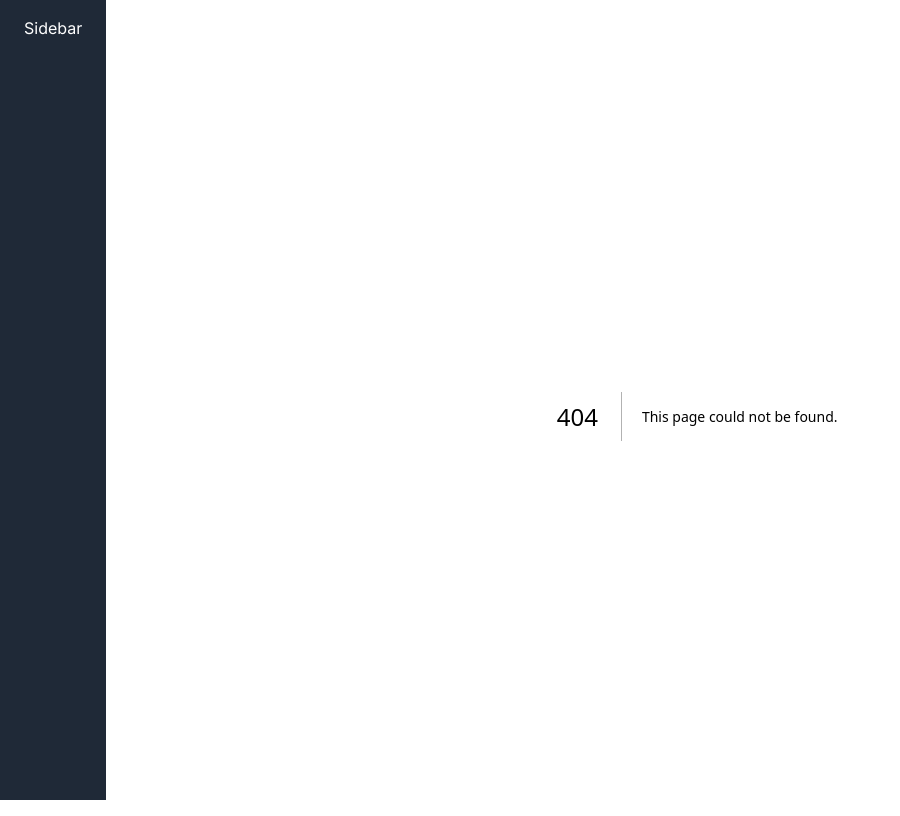
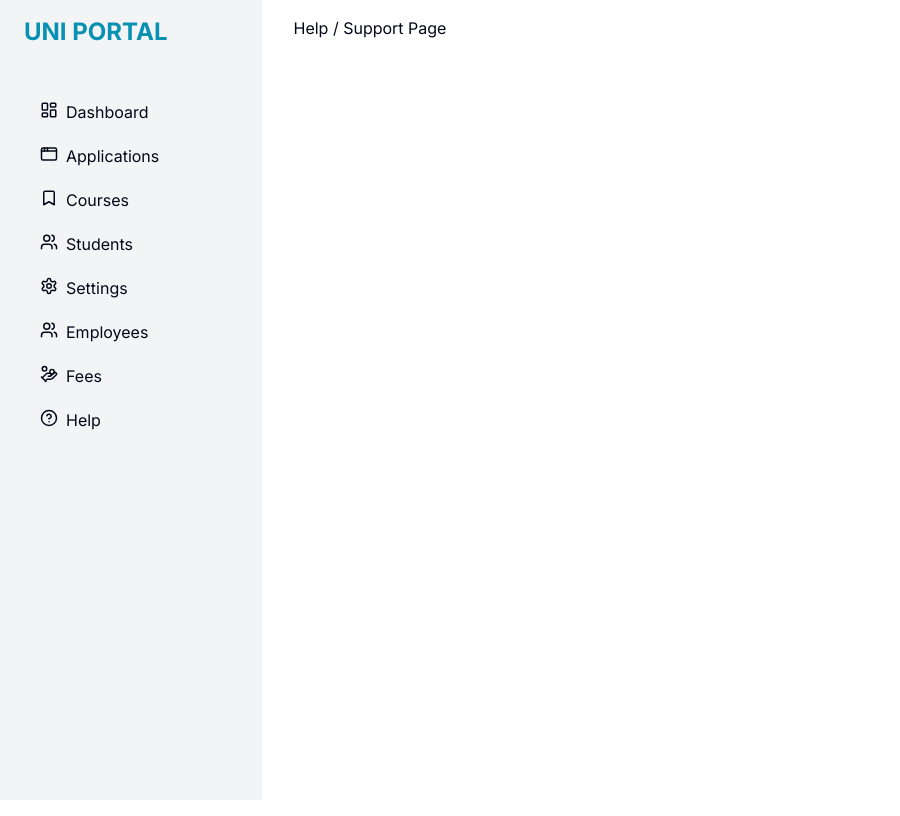
Before and after one commit to AmaduKamara/sidebar-layout-template, a Next.js app: page /help/support in a window 1280 px wide. Before the commit this address had no page. Shown: the whole page, without its empty margins (0-900 px from the left). Built offline with nearby package versions, Linux system fonts and the light colour scheme; what tailwindcss-scrollbar would draw is missing.

Commit message:
Add sidebar items and basic styles

```diff
--- /dev/null
+++ b/app/applications/page.tsx
@@ -0,0 +1,7 @@
+import React from "react";
+
+const ApplicationsPage = () => {
+  return <div>ApplicationsPage</div>;
+};
+
+export default ApplicationsPage;
--- /dev/null
+++ b/app/courses/page.tsx
@@ -0,0 +1,9 @@
+import React from 'react'
+
+const CoursesPage = () => {
+  return (
+    <div>Courses Page</div>
+  )
+}
+
+export default CoursesPage
--- /dev/null
+++ b/app/help/contact/page.tsx
@@ -0,0 +1,9 @@
+import React from 'react'
+
+const ContactPage = () => {
+  return (
+    <div>Help / Contact Page</div>
+  )
+}
+
+export default ContactPage
--- /dev/null
+++ b/app/help/page.tsx
@@ -0,0 +1,7 @@
+import React from "react";
+
+const HelpPage = () => {
+  return <div>FAQ Help Page</div>;
+};
+
+export default HelpPage;
--- /dev/null
+++ b/app/help/support/page.tsx
@@ -0,0 +1,9 @@
+import React from 'react'
+
+const SupportPage = () => {
+  return (
+    <div>Help / Support Page</div>
+  )
+}
+
+export default SupportPage
--- a/app/layout.tsx
+++ b/app/layout.tsx
@@ -17,9 +17,9 @@ export default function RootLayout({
 }>) {
   return (
     <html lang='en'>
-      <body className={`${inter.className} flex gap-2 w-full h-screen`}>
+      <body className={`${inter.className} flex`}>
         <Sidebar />
-        <div className="py-4 bg-white w-full">{children}</div>
+        <div className="bg-white w-full h-screen py-4 px-8">{children}</div>
       </body>
     </html>
   );
--- /dev/null
+++ b/app/students/page.tsx
@@ -0,0 +1,7 @@
+import React from "react";
+
+const StudentsPage = () => {
+  return <div>Students Page</div>;
+};
+
+export default StudentsPage;
--- a/components/Sidebar.tsx
+++ b/components/Sidebar.tsx
@@ -1,9 +1,108 @@
-import React from 'react'
+import React from "react";
+import {
+  LayoutDashboard,
+  LucideIcon,
+  AppWindow,
+  Bookmark,
+  Users,
+  Settings,
+  Bell,
+  HandCoins,
+  HelpCircle,
+} from "lucide-react";
+import SidebarSubItemPage from "./SidebarSubItem";
+
+interface SidebarItems {
+  name: string;
+  path: string;
+  icon: LucideIcon;
+  items?: SubItem[];
+}
+
+interface SubItem {
+  name: string;
+  path: string;
+}
+
+const items: SidebarItems[] = [
+  {
+    name: "Dashboard",
+    path: "/",
+    icon: LayoutDashboard,
+  },
+  {
+    name: "Applications",
+    path: "/applications",
+    icon: AppWindow,
+  },
+  {
+    name: "Courses",
+    path: "/courses",
+    icon: Bookmark,
+  },
+  {
+    name: "Students",
+    path: "/students",
+    icon: Users,
+  },
+  {
+    name: "Settings",
+    path: "/settings",
+    icon: Settings,
+    items: [
+      {
+        name: "Notifications",
+        path: "/notifications",
+      },
+      {
+        name: "Support",
+        path: "/support",
+      },
+    ],
+  },
+  {
+    name: "Employees",
+    path: "/employees",
+    icon: Users,
+  },
+  {
+    name: "Fees",
+    path: "/fees",
+    icon: HandCoins,
+  },
+  {
+    name: "Help",
+    path: "/faqs",
+    icon: HelpCircle,
+    items: [
+      {
+        name: "Contact",
+        path: "/contact-us",
+      },
+      {
+        name: "Support",
+        path: "/support",
+      },
+    ],
+  },
+];
 
 const Sidebar = () => {
   return (
-    <main className="bg-gray-800 h-full w-max px-6 py-4 text-white">Sidebar</main>
-  )
-}
+    <main className='bg-gray-100 h-screen w-[20rem] max-w-[20rem] px-6 py-4 z-[999] overflow-auto md:relative fixed'>
+      <div className="flex flex-col space-y-10 w-full">
+        <h1 className='text-cyan-600 font-bold uppercase text-2xl'>
+          Uni Portal
+        </h1>
 
-export default Sidebar
+        <ul>
+            {items.map(item => (
+              <SidebarSubItemPage key={item.path} item={item}/>
+            ))}
+        </ul>
+      </div>
+    </main>
+  );
+};
+
+export default Sidebar;
--- /dev/null
+++ b/components/SidebarSubItem.tsx
@@ -0,0 +1,28 @@
+import React from "react";
+import { LucideIcon } from "lucide-react";
+
+interface SidebarItems {
+  name: string;
+  path: string;
+  icon: LucideIcon;
+  items?: SubItem[];
+}
+
+interface SubItem {
+  name: string;
+  path: string;
+}
+
+const SidebarSubItemPage = ({ item }: { item: SidebarItems }) => {
+  const { name, icon: Icon } = item;
+  return (
+    <li className='flex items-center space-x-2 space-y-1 px-4 py-2 hover:text-cyan-500 hover:bg-gray-200 cursor-pointer rounded-lg'>
+      <span>
+        <Icon size={18} />
+      </span>
+      <span>{name}</span>
+    </li>
+  );
+};
+
+export default SidebarSubItemPage;
```
Also changed, not shown: app/globals.css (line endings or trailing spaces).
